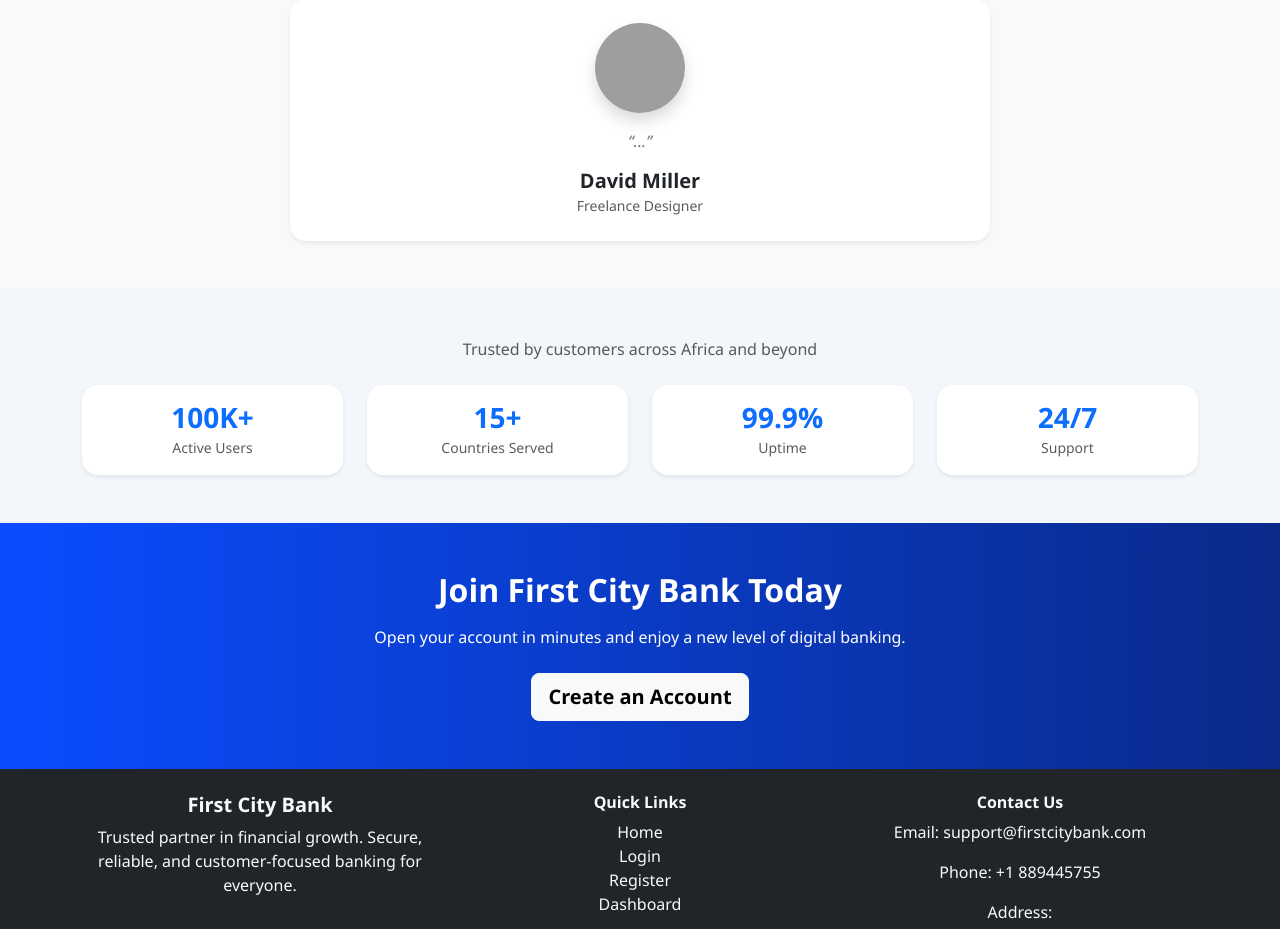
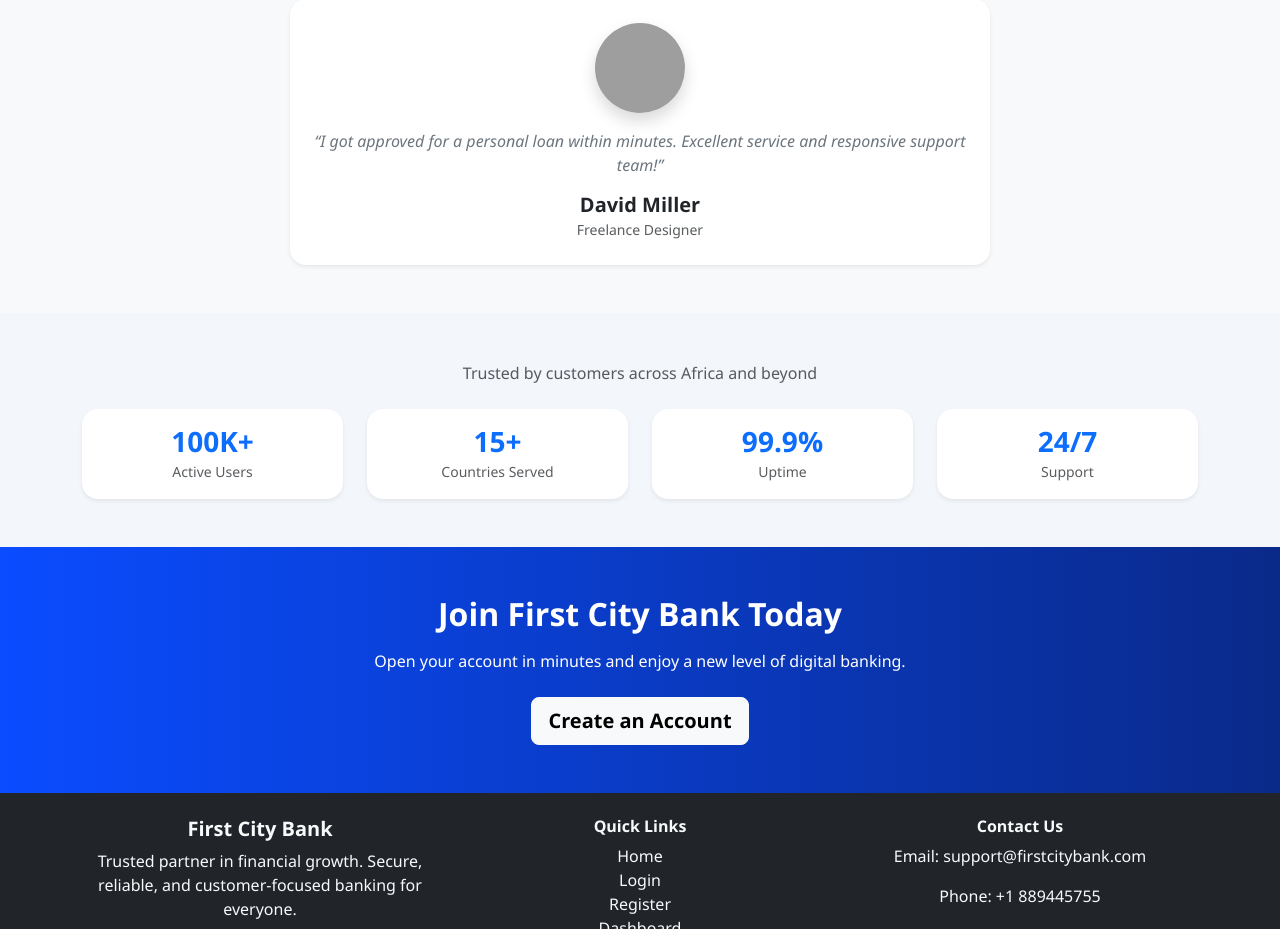
Before and after one commit to everestIQ/City-front, a React (Vite) app: page / in a window 1280 px wide. Shown: the part 3760-4689 px from the top of the page. Built offline with nearby package versions, Linux system fonts and the light colour scheme; grey boxes are pictures that could not be loaded.

Commit message:
corrected testimonials setup

```diff
--- a/src/pages/Home.jsx
+++ b/src/pages/Home.jsx
@@ -23,26 +23,27 @@ import user1 from "../assets/testimonials/user1.jpg";
 import user2 from "../assets/testimonials/user2.jpg";
 import user3 from "../assets/testimonials/user3.jpg";
 
-
-
 const testimonials = [
   {
     name: "Sarah Johnson",
     role: "Small Business Owner",
     image: user1,
-    quote: "...",
+    quote:
+      "First City Bank made managing my business finances effortless. The online platform is intuitive and secure.",
   },
   {
     name: "David Miller",
     role: "Freelance Designer",
     image: user2,
-    quote: "...",
+    quote:
+      "I got approved for a personal loan within minutes. Excellent service and responsive support team!",
   },
   {
     name: "John Lee",
     role: "Engineer",
     image: user3,
-    quote: "...",
+    quote:
+      "Their mobile app is the best I've used. I can save, send, and monitor my expenses from anywhere.",
   },
 ];
 
```
